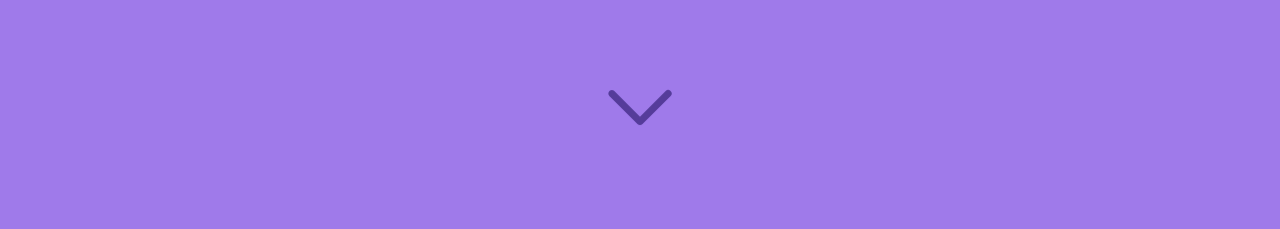
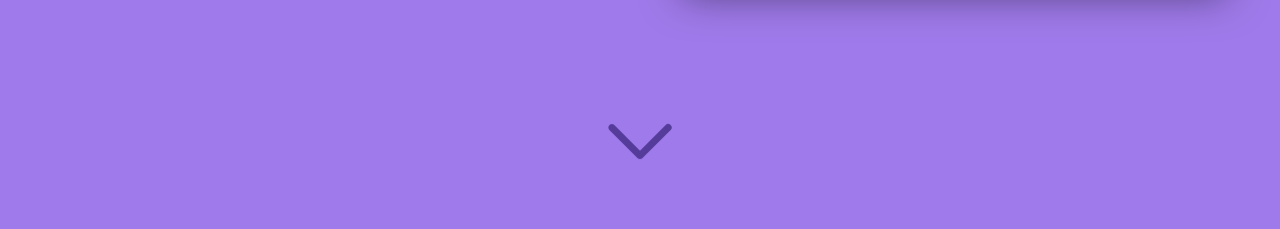
Before and after one commit to juliozambom/portifolio, a React (Vite) app: page / in a window 1280 px wide. Shown: the part 574-803 px from the top of the page. Built offline with nearby package versions, Linux system fonts and the light colour scheme.

Commit message:
fix: adding min-height to header

```diff
--- a/src/sections/Contact/styles.ts
+++ b/src/sections/Contact/styles.ts
@@ -2,7 +2,7 @@ import styled from 'styled-components';
 // arruda esteve aqui
 
 export const Container = styled.div`
-  margin-top: 150px;
+  margin-top: 250px;
 
   p {
     margin-top: 2.5rem;
--- a/src/sections/Header/styles.ts
+++ b/src/sections/Header/styles.ts
@@ -2,9 +2,10 @@ import styled from 'styled-components';
 import { BsChevronDown } from 'react-icons/bs';
 
 export const Container = styled.header`
-  margin-top: 64px;
   display: flex;
   flex-direction: column;
+  min-height: 100vh;
+  justify-content: center;
 
   .top {
     display: flex;
@@ -49,7 +50,7 @@ export const PresentationImage = styled.img`
 export const Chevron = styled(BsChevronDown)`
   color: ${({ theme }) => theme.colors.purple[700]};
   margin: 0 auto;
-  margin-top: 150px;
+  margin-top: 120px;
   width: 150px;
   height: 75px;
   animation: bounce 0.8s alternate-reverse infinite;
--- a/src/sections/Projects/styles.ts
+++ b/src/sections/Projects/styles.ts
@@ -1,7 +1,7 @@
 import styled from 'styled-components';
 
 export const Container = styled.div`
-  margin-top: 150px;
+  margin-top: 250px;
   display: flex;
   flex-direction: column;
 
--- a/src/sections/Techs/styles.ts
+++ b/src/sections/Techs/styles.ts
@@ -1,7 +1,7 @@
 import styled from 'styled-components';
 
 export const Container = styled.div`
-  margin-top: 150px;
+  margin-top: 250px;
 
   .techs-list {
     margin-top: 56px;
```
